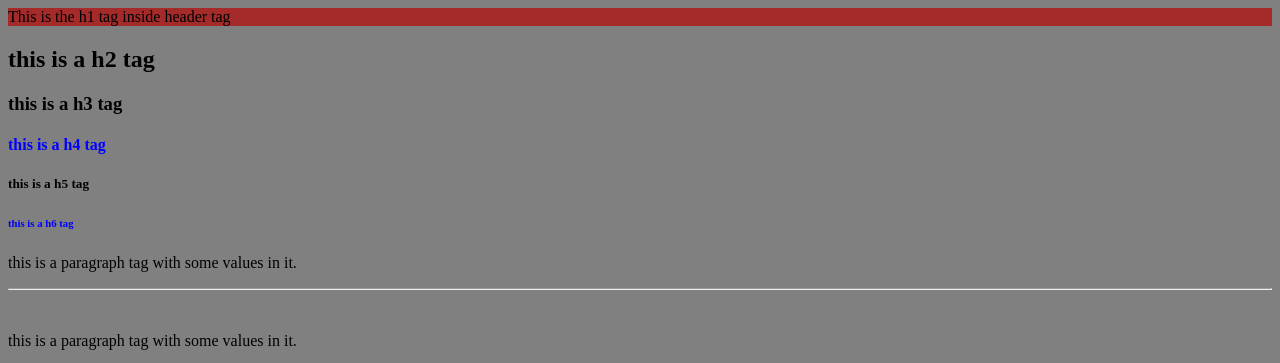
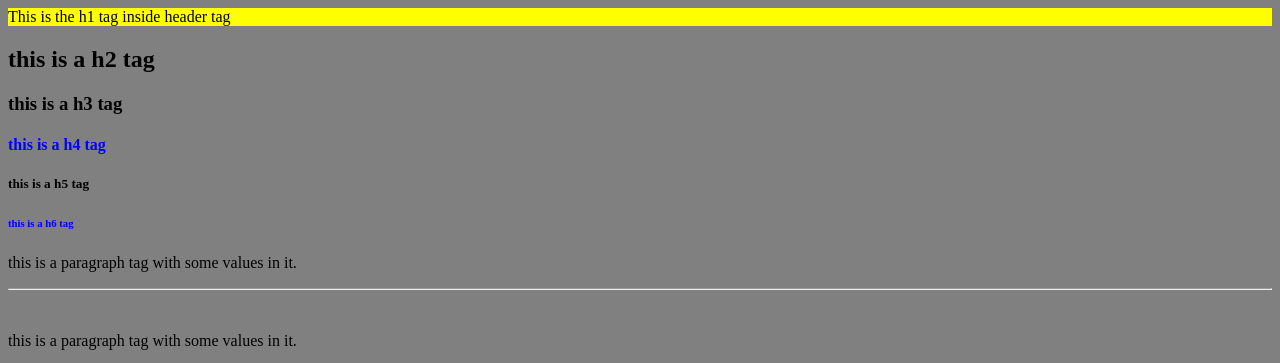
Before and after one commit to thevanshjain/basic-html-tag, a plain HTML site: page index.html in a window 1280 px wide. Shown: the top 363 px of the page. Drawn offline with Linux system fonts and the light colour scheme.

Commit message:
background

```diff
--- a/index.html
+++ b/index.html
@@ -11,7 +11,7 @@
 			color: blue
 		}
 		header{
-			background: brown
+			background: yellow
 		}
 
 	</style>
```
